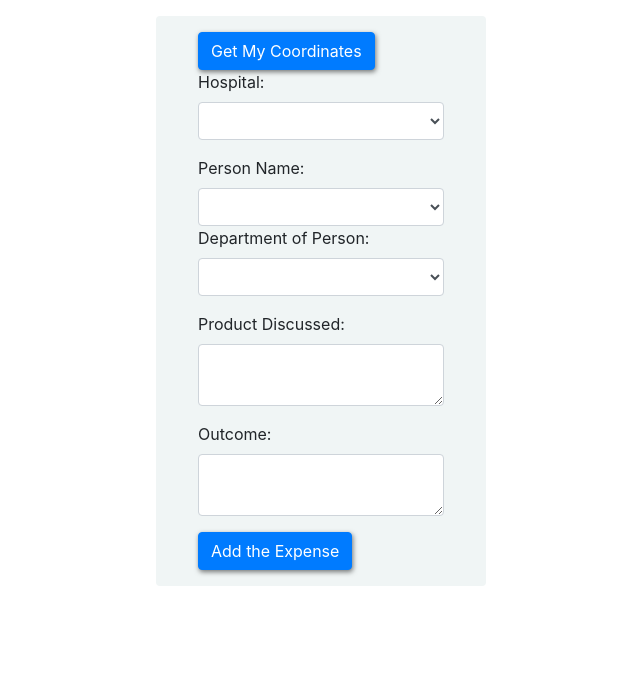
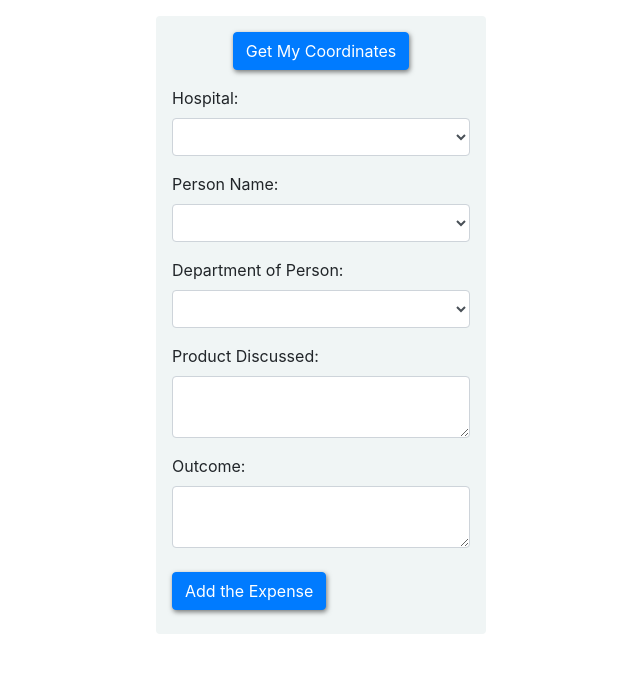
Before and after one commit to Devanshvora03/sales, a Django app: page /coordinate/ in a window 1280 px wide. Shown: the part 56-729 px from the top of the page, without its empty margins (319-959 px from the left). Run offline with Django 3.2, Linux system fonts and the light colour scheme; the visitor is signed in with stand-in values (Sample User, id 1); lists and menus that the app fills with data are empty; some libraries are stand-ins or nearby versions.

Commit message:
update in coordinate

```diff
--- a/templates/users/coordinate.html
+++ b/templates/users/coordinate.html
@@ -6,7 +6,7 @@
     <!-- Add the button and JavaScript code here -->
     <div class="p-3 ">
         <div class="bg1 w-25 m-auto rounded width12 width1"  >
-            <div class="d-flex p-3 justify-content-center form-content w--rem-28" >
+            <div class=" p-3 form-content w--rem-28" >
                 <div class="">
                     <form method="post">
                         {% csrf_token %}
@@ -15,9 +15,10 @@
                             <!-- Additional fields for Person, Hospital, and product/outcome -->
                                 <input type="hidden" name="latitude" id="latitude">
                                 <input type="hidden" name="longitude" id="longitude">
-                        <button class="btn btn-primary" id="update-coordinates-btn">Get My Coordinates</button>
-
-                        <div class="form-group">
+                                <div class="d-flex justify-content-center">
+                                     <button class="btn btn-primary" id="update-coordinates-btn">Get My Coordinates</button>
+                                </div>
+                        <div class="form-group mt-3">
                             <label for="id_hospital_name">Hospital:</label>
                         <select name="hospital_name" id="id_hospital_name" class="form-control">
                             {% for h in hospitals %}
@@ -32,7 +33,7 @@
                                         <option value="{{ person.id }}">{{ person.name }}</option>
                                     {% endfor %}
                                 </select>
-                                <div class="form-group">
+                                <div class="form-group mt-3">
                                     <label for="id_department">Department of Person:</label>
                                     <select name="department" id="id_department" class="form-control">
                                         {% for choice in department_choices %}
@@ -50,7 +51,7 @@
                                 <textarea name="outcome" id="id_outcome" class="form-control"></textarea>
                             </div>
                         </div>
-                        <button type="submit" class="btn btn-primary" >
+                        <button type="submit" class="btn btn-primary mt-2 mb-2" >
                             Add the Expense
                         </button>
                     </form>
```
Also changed, not shown: static/css/home.css (line endings or trailing spaces).
